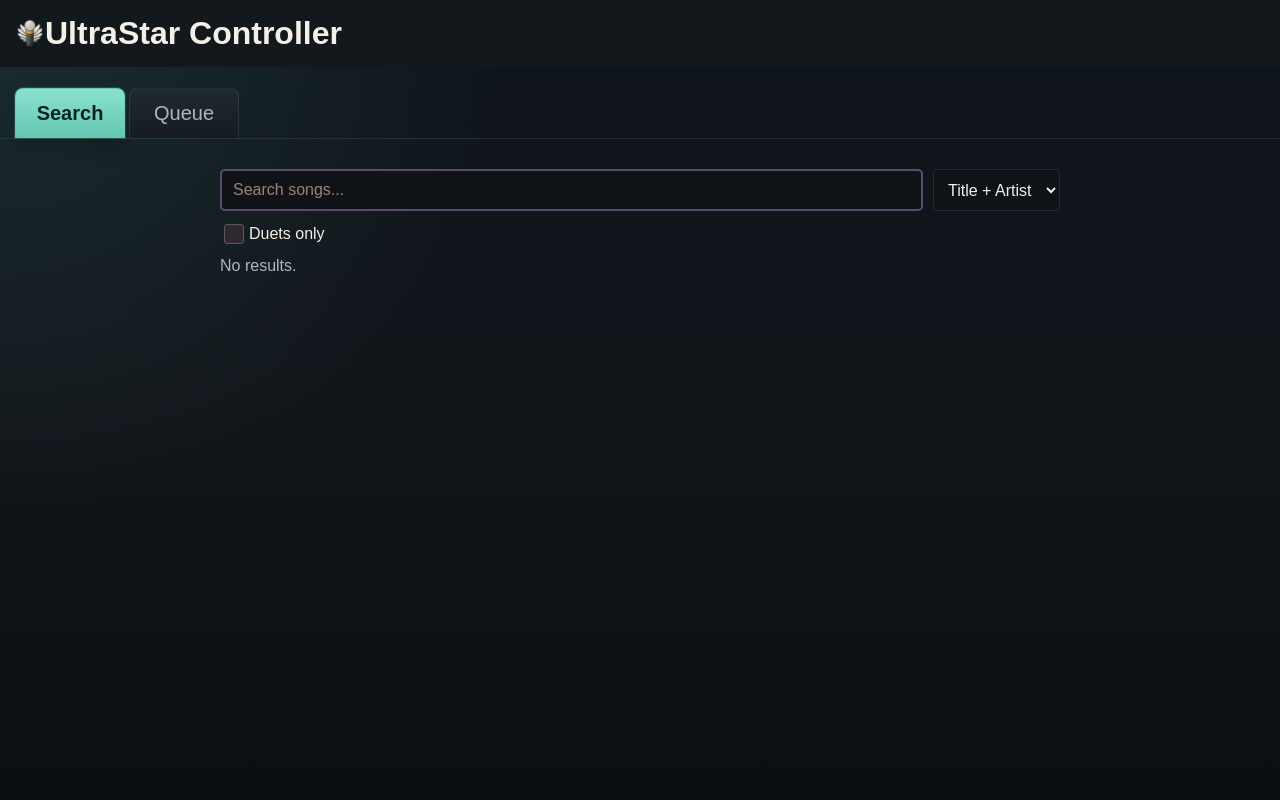
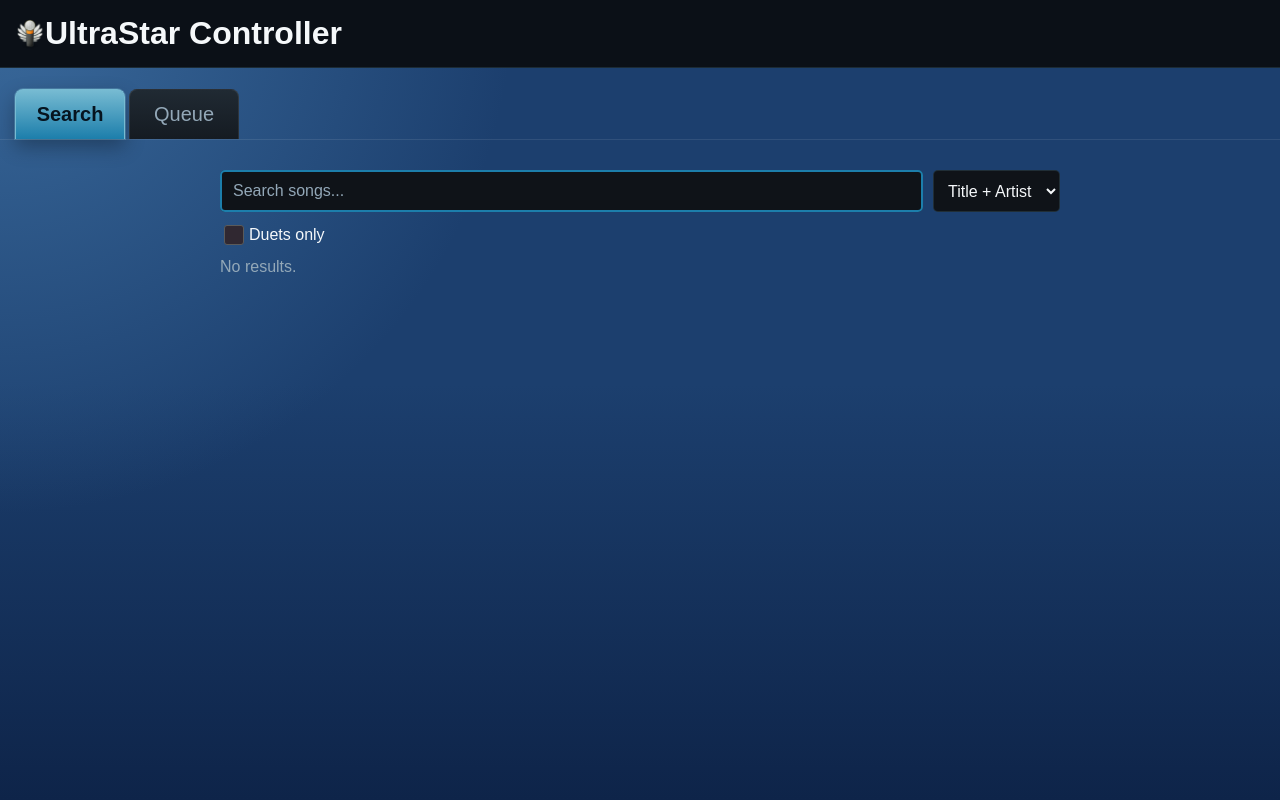
Before and after one commit to ddbrown30/usdx-controller, a Flask app: page / in a window 1280 px wide. Run offline with Flask 3, Linux system fonts and the light colour scheme; data that the repository does not hold is empty; parts of the project's set-up code (start-up, migrations or seed data) failed here and were passed over; some libraries are stand-ins or nearby versions.

Commit message:
Made the colours try to match the style of Ultrastar

```diff
--- a/static/style.css
+++ b/static/style.css
@@ -3,15 +3,17 @@
 }
 
 :root {
-    --us-bg: #0c1116;
-    --us-panel: #192029;
-    --us-panel-2: #24303a;
-    --us-text: #f5f0e7;
-    --us-muted: #aeb6bf;
-    --us-soft: #d6cab7;
-    --us-line: rgba(255, 255, 255, 0.1);
-    --us-accent: #62c7b2;
-    --us-shadow: 0 18px 50px rgba(0, 0, 0, 0.36);
+    --us-bg: #070b10;
+    --us-panel: #101923;
+    --us-panel-2: #182531;
+    --us-text: #f5f8fa;
+    --us-muted: #93a8b8;
+    --us-soft: #cfe3ee;
+    --us-line: rgba(119, 187, 210, 0.16);
+    --us-accent: #77bbd2;
+    --us-accent-dark: #1c7eab;
+    --us-gold: #ffdf1f;
+    --us-shadow: 0 18px 50px rgba(0, 0, 0, 0.5);
     --us-radius: 5px;
     --us-tap: 46px;
 }
@@ -24,8 +26,8 @@
 body {
     margin: 0;
     font-family: Arial, sans-serif;
-    background: radial-gradient(circle at top left, rgba(98, 199, 178, 0.14), transparent 34%),
-    linear-gradient(180deg, #0e151b, #12161b 48%, #0b0f13);
+    background: radial-gradient(circle at top left, #3a6a9c, transparent 34%),
+    linear-gradient(180deg, #1c3f6e 48%, #0e2449);
     color: var(--us-text);
     overflow: hidden;
 }
@@ -61,7 +63,7 @@
     align-items: center;
     justify-content: center;
     color: #302831;
-    background: #ee9b3a;
+    background: var(--us-gold);
     font-weight: 900;
     border-radius: 3px;
 }
@@ -78,7 +80,8 @@
     display: flex;
     margin-top: 0;
     padding: 15px;
-    background: #13181d;
+    background: #0b1017;
+    border-bottom: 1px solid var(--us-line);
 }
 
 h1 img {
@@ -115,12 +118,12 @@
 }
 
 #search:focus {
-    outline: 2px solid #584a75;
+    outline: 2px solid var(--us-accent-dark);
     outline-offset: -2px;
 }
 
 #search::placeholder {
-    color: rgb(159, 132, 117);
+    color: var(--us-muted);
 }
 
 #searchField {
@@ -199,7 +202,7 @@
     border: 0;
     border-radius: 5px;
     cursor: pointer;
-    border: 1px solid rgba(255, 255, 255, 0.1);
+    border: 1px solid var(--us-line);
     background: var(--us-panel-2);
     color: var(--us-text);
     min-height: 46px;
@@ -207,6 +210,10 @@
     padding: 0 12px;
     font: inherit;
     font-weight: 700;
+}
+
+.song-button:hover:not(:disabled) {
+    border-color: var(--us-accent-dark);
 }
 
 .song-button:disabled {
@@ -272,10 +279,10 @@
 
 .tab-button.active {
     font-weight: bold;
-    color: #06231f;
-    background: linear-gradient(180deg, #8be0cf, var(--us-accent));
-    border-color: rgba(98, 199, 178, 0.75);
-    box-shadow: 0 0 0 1px rgba(98, 199, 178, 0.22), 0 8px 20px rgba(0, 0, 0, 0.22);
+    color: #06141f;
+    background: linear-gradient(180deg, var(--us-accent), var(--us-accent-dark));
+    border-color: var(--us-accent);
+    box-shadow: 0 0 0 1px rgba(119, 187, 210, 0.3), 0 8px 20px rgba(0, 0, 0, 0.3);
 }
 
 .tab-panel {
```
Also changed, not shown: 1 other file.
